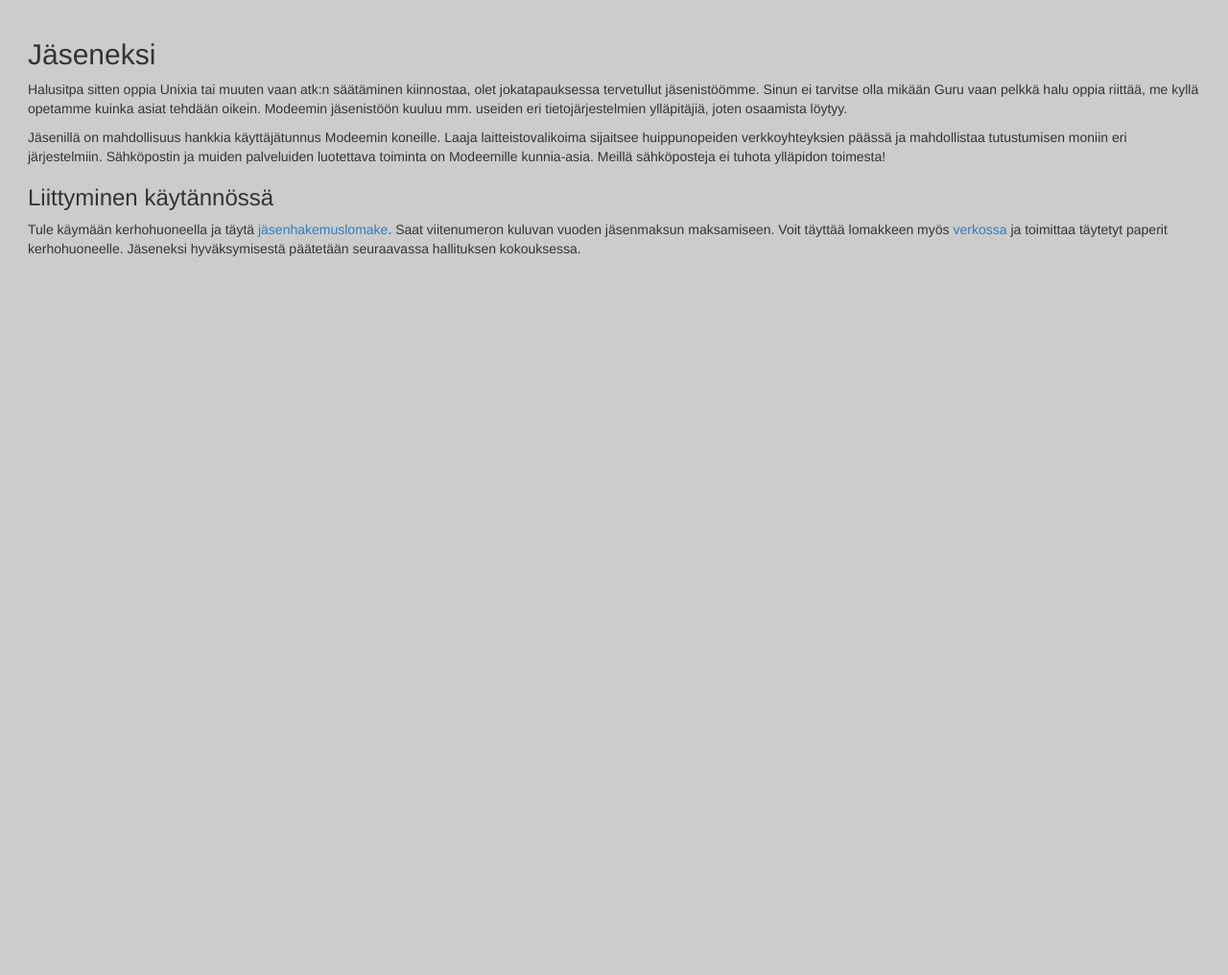
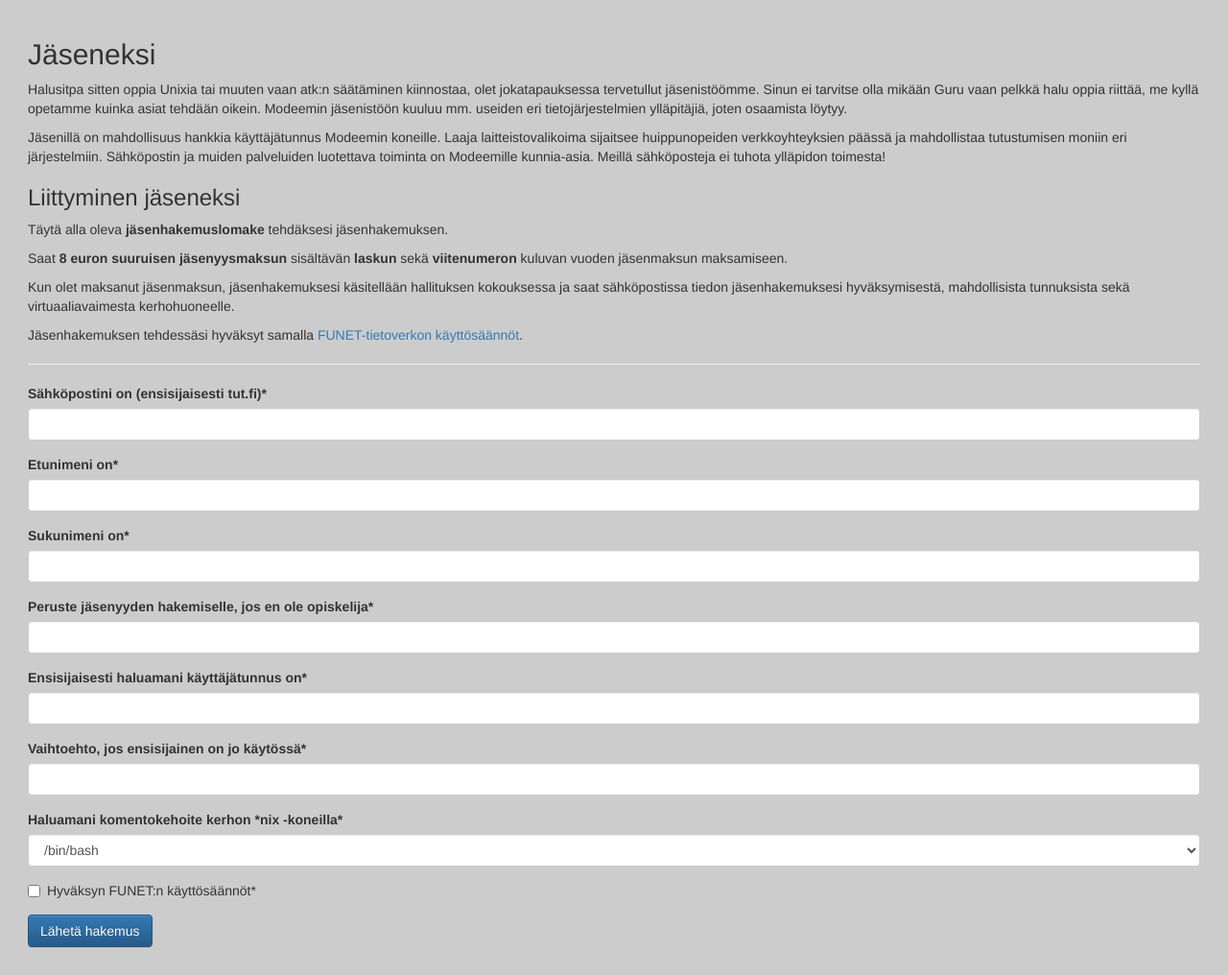
Before and after one commit to modeemi/website, a Django app: page /jaseneksi/ in a window 1280 px wide. Shown: the part 170-1186 px from the top of the page at 96% size. Before the commit the page ends 437 px from the top, so only its background shows below. Run offline with Django 3.2, Linux system fonts and the light colour scheme; some libraries are stand-ins or nearby versions.

Commit message:
Membership application added

```diff
--- a/modeemintternet/forms.py
+++ b/modeemintternet/forms.py
@@ -17,7 +17,7 @@ class ApplicationForm(ModelForm):
         self.helper = FormHelper(self)
         self.helper.form_id = 'application-form'
         self.helper.form_method = 'POST'
-        self.helper.form_action = '/jaseneksi/hakemus/'
+        self.helper.form_action = '/jaseneksi/'
         self.helper.add_input(Submit('submit', 'Lähetä hakemus'))
 
         self.fields['email'].label = 'Sähköpostini on (ensisijaisesti tut.fi)'
--- a/modeemintternet/templates/jaseneksi.html
+++ b/modeemintternet/templates/jaseneksi.html
@@ -6,8 +6,18 @@
 
 <p>Jäsenillä on mahdollisuus hankkia käyttäjätunnus Modeemin koneille. Laaja laitteistovalikoima sijaitsee huippunopeiden verkkoyhteyksien päässä ja mahdollistaa tutustumisen moniin eri järjestelmiin. Sähköpostin ja muiden palveluiden luotettava toiminta on Modeemille kunnia-asia. Meillä sähköposteja ei tuhota ylläpidon toimesta!</p>
 
-<h3>Liittyminen käytännössä</h3>
+<h3>Liittyminen jäseneksi</h3>
 
-<p>Tule käymään kerhohuoneella ja täytä <a href="{% url 'views.hakemus' %}">jäsenhakemuslomake</a>. Saat viitenumeron kuluvan vuoden jäsenmaksun maksamiseen. Voit täyttää lomakkeen myös <a href="{% url 'views.hakemus' %}">verkossa</a> ja toimittaa täytetyt paperit kerhohuoneelle. Jäseneksi hyväksymisestä päätetään seuraavassa hallituksen kokouksessa.</p>
+<p>Täytä alla oleva <strong>jäsenhakemuslomake</strong> tehdäksesi jäsenhakemuksen.</p>
+<p>Saat <strong>8 euron suuruisen jäsenyysmaksun</strong> sisältävän <strong>laskun</strong> sekä <strong>viitenumeron</strong> kuluvan vuoden jäsenmaksun maksamiseen.</p>
+<p>Kun olet maksanut jäsenmaksun, jäsenhakemuksesi käsitellään hallituksen kokouksessa ja saat sähköpostissa tiedon jäsenhakemuksesi hyväksymisestä, mahdollisista tunnuksista sekä virtuaaliavaimesta kerhohuoneelle.</p>
+
+<p>Jäsenhakemuksen tehdessäsi hyväksyt samalla <a href="http://www.csc.fi/hallinto/funet/esittely/etiikka/index_html">FUNET-tietoverkon käyttösäännöt</a>.</p>
+
+<hr />
+
+{% load crispy_forms_tags %}
+{% crispy form %}
+
 
 {% endblock %}
--- a/modeemintternet/templates/palvelut.html
+++ b/modeemintternet/templates/palvelut.html
@@ -23,7 +23,7 @@
 
 <p>Kerhohuoneelta löytyy ModeemiG ja ModeemiN wlan-tukiasemat. Kysy irkissä#modeemi@IRCnet salasanaa.</p>
 
-<p>Laaja <a href="{% url 'views.laitteisto' %}">laitteistovalikoima</a> vaatii <a href="{% url 'views.hakemus' %}">käyttäjätunnuksen hakemisen</a>. Käyttäjätunnusta varten sinulla pitää olla käyttöoikeus FUNETin verkkoon.</p>
+<p>Laaja <a href="{% url 'views.laitteisto' %}">laitteistovalikoima</a> vaatii <a href="{% url 'views.jaseneksi' %}">käyttäjätunnuksen hakemisen</a>. Käyttäjätunnusta varten sinulla pitää olla käyttöoikeus FUNETin verkkoon.</p>
 
 <p>Vuoden 2011 uutuutena <a href="{% url 'views.backup' %}">Backup-palvelu</a>!</p>
 {% endblock %}
--- a/modeemintternet/urls.py
+++ b/modeemintternet/urls.py
@@ -25,5 +25,4 @@ urlpatterns = patterns('',
     url(r'^palvelut/digipk/$', views.digipk),
     url(r'^palvelut/password/$', views.password),
     url(r'^laitteisto/halutaan/$', views.halutaan),
-    url(r'^jaseneksi/hakemus/$', views.hakemus),
 ) + static(settings.STATIC_URL, document_root=settings.STATIC_ROOT)
--- a/modeemintternet/views.py
+++ b/modeemintternet/views.py
@@ -26,9 +26,6 @@ def yhdistys(request):
 def palvelut(request):
     return render_with_context(request, 'palvelut.html')
 
-def jaseneksi(request):
-    return render_with_context(request, 'jaseneksi.html')
-
 def laitteisto(request):
     return render_with_context(request, 'laitteisto.html')
 
@@ -56,18 +53,18 @@ def password(request):
 def halutaan(request):
     return render_with_context(request, 'halutaan.html')
 
-def hakemus(request):
+def jaseneksi(request):
     application_form = ApplicationForm()
 
     if not request.POST:
-        return render_with_context(request, 'hakemus.html',
+        return render_with_context(request, 'jaseneksi.html',
                 {'form': application_form})
 
     else:
         application_form = ApplicationForm(request.POST)
 
         if not application_form.is_valid():
-            return render_with_context(request, 'hakemus.html',
+            return render_with_context(request, 'jaseneksi.html',
                 {'form': application_form})
 
     response = HttpResponse(content_type='application/pdf')
```
Also changed, not shown: modeemintternet/templates/hakemus.html (deleted, +0 -15 lines).
